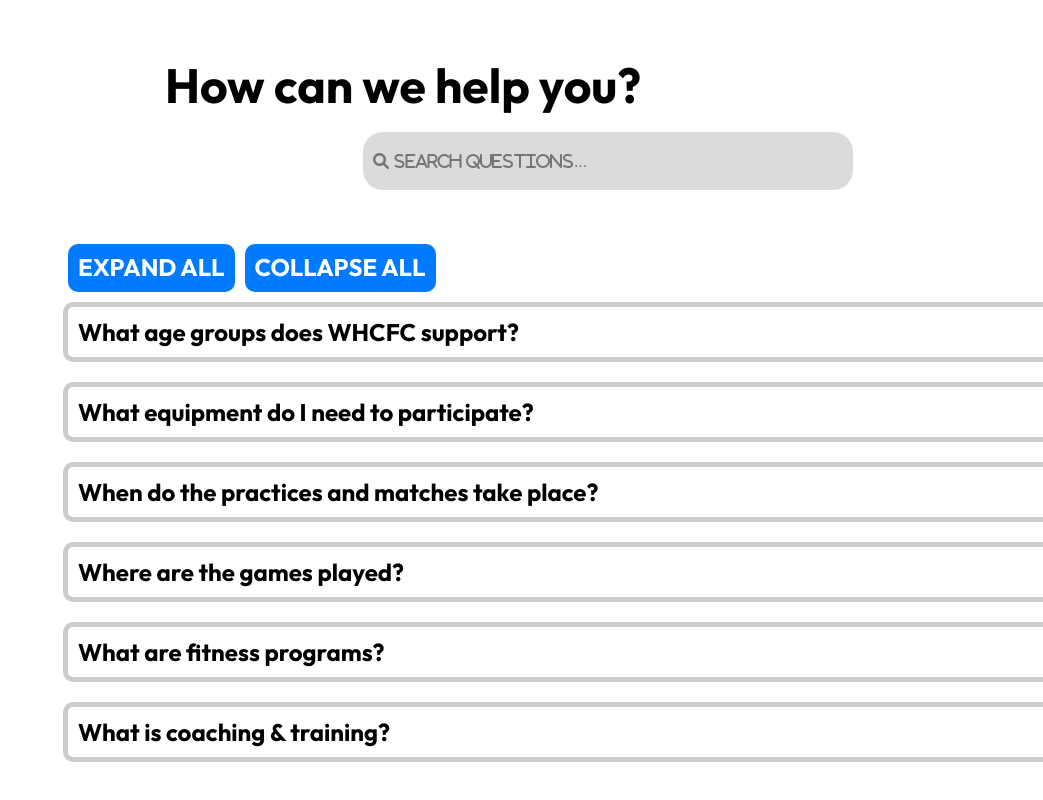
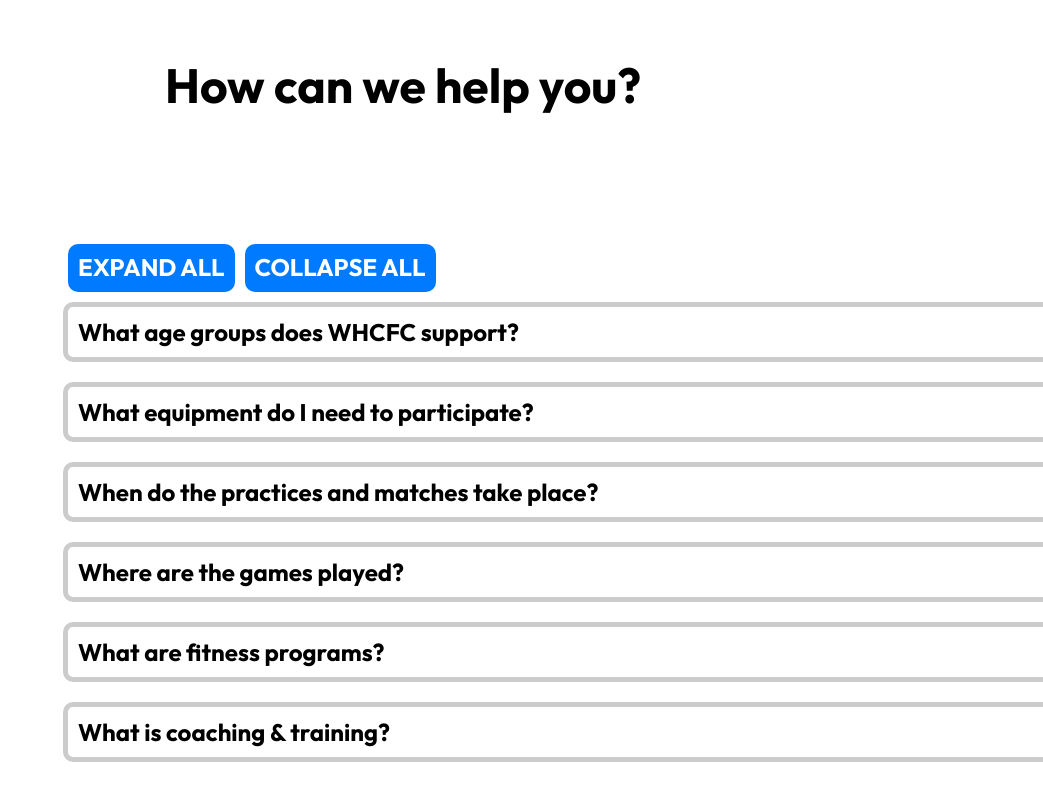
Before and after one commit to ren1290/whcfc-web-dev, an Angular app in the folder WHCFC_Frontend/: page /faq in a window 1280 px wide. Shown: the part 1049-1849 px from the top of the page, without its empty margins (237-1280 px from the left). Built offline with nearby package versions, Linux system fonts and the light colour scheme; a web font is replaced by a local one.

Commit message:
Removing search feature

```diff
--- a/WHCFC_Frontend/src/app/components/faq/faq-core/faq-core.component.html
+++ b/WHCFC_Frontend/src/app/components/faq/faq-core/faq-core.component.html
@@ -1,9 +1,6 @@
 <div class="faqfaq-core">
     <span class="faq-text1 WHCFCH1"><span>How can we help you?</span></span>
-    <form>
-        <input type="search-faq" placeholder="&#xf002; Search Questions..." required>
-    </form>
-        <span class="faq-text2 WHCFCSUBHEADING">
+    <span class="faq-text2 WHCFCSUBHEADING">
 
       <div class="faq-container">
         <button (click)="toggleAll(true)">EXPAND ALL</button>
```
